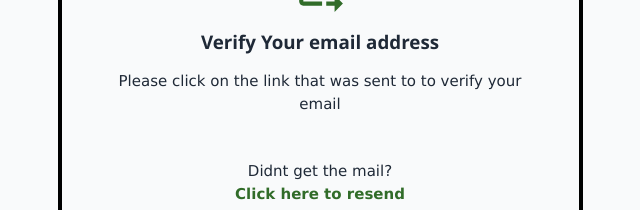
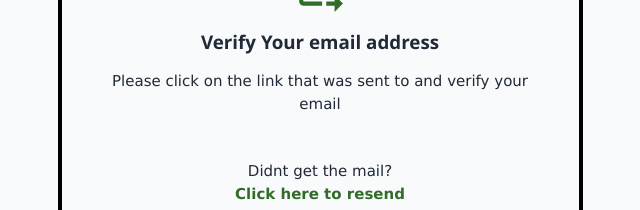
Before and after one commit to Haybeenita/ZERO-WASTE-MANAGEMENT, a React (Vite) app: page /verify in a window 1280 px wide. Shown: the part 290-500 px from the top of the page, without its empty margins (320-960 px from the left). Built offline with nearby package versions, Linux system fonts and the light colour scheme.

Commit message:
"Added live payment"

```diff
--- a/src/components/inc/header.jsx
+++ b/src/components/inc/header.jsx
@@ -6,7 +6,7 @@ const DashboardHeader = ({title = "", handleToggle = () => {} }) => {
   const {authUser,userProfileImage} = useContext(authContext)
   const defaultImg= 'https://img.freepik.com/free-psd/3d-illustration-with-online-avatar_23-2151303093.jpg?w=740&t=st=1714383402~exp=1714384002~hmac=a7006916eebb9e0d64a21d87218a9a225e0ed5879ef11d25468f8fab66f1de82'
   return (
-    <nav className="flex flex-wrap items-center px-0 transition-all shadow-md 0px 3px 8px; duration-250 ease-soft-in lg:flex-nowrap lg:justify-start sticky top-0 z-50">
+    <nav className="flex flex-wrap items-center px-0 transition-all shadow-md 0px 3px 8px; duration-250 ease-soft-in lg:flex-nowrap lg:justify-start sticky top-0 z-[99999999999999]">
       <div className="flex items-center justify-between w-full px-4 py-1 mx-auto flex-wrap-inherit">
         <nav>
           <ol className="flex flex-wrap xl:pt-1 pt-10  mr-12 bg-transparent rounded-lg sm:mr-16">
--- a/src/pages/EmailVerification/verificationPage.jsx
+++ b/src/pages/EmailVerification/verificationPage.jsx
@@ -5,8 +5,9 @@ import { useContext } from "react";
 import { authContext } from "../../Providers";
 
 const Verify = ()=>{
-    const { authUser} = useContext(authContext);
+    const {authUser,bookingform} = useContext(authContext);
     console.log(authUser);
+    console.log(bookingform);
 
     return (
         <>
@@ -14,7 +15,7 @@ const Verify = ()=>{
             <div className="border-4 border-black md:h-[30rem] h-[25rem] md:w-[35rem] w-[25rem] flex flex-col  items-center">
                 <MdForwardToInbox className="text-[#316c29] size-[50px] mt-[5rem]"   />
                 <h3 className="font-bold text-xl py-[1rem]">Verify Your email address</h3>
-                <p className="pb-[3rem] px-[3rem] text-center">Please click on the link that was sent to <span className="font-bold ">{authUser?.data?.email} </span>to verify your email</p>
+                <p className="pb-[3rem] px-[3rem] text-center">Please click on the link that was sent to <span className="font-bold ">{authUser?.email} </span>and verify your email</p>
                 <p>Didnt get the mail?</p>
                 <p className="text-[#316c29] cursor-pointer font-bold" ><Link to='/Register'>Click here to resend</Link></p>
             </div>
--- a/src/pages/Payment/PaystackIntegration.jsx
+++ b/src/pages/Payment/PaystackIntegration.jsx
@@ -24,9 +24,9 @@ const PaystackIntegration = () => {
 
     const payStack = new PaystackPop();
 
-
+    //old key:pk_test_907eb64312b409f14c9d14559c314ff3aaf6554e
     payStack.newTransaction({
-      key: "pk_test_907eb64312b409f14c9d14559c314ff3aaf6554e",
+      key: "pk_live_93da2e5f3cc2c7afa7da15c6056f3742151bafcf",
       amount: getPrice(bookingform) * 100,
       ref:processingBooking.id.toString(),
       email,
--- a/src/pages/dashboard/Orders/Orders.jsx
+++ b/src/pages/dashboard/Orders/Orders.jsx
@@ -67,7 +67,7 @@ const token = localStorage.getItem('token')
           history
         </h3>
         <div className="overflow-x-auto lg:mr-[2rem] mr-[1rem]">
-          <table className="table lg:table-md table-xs text-[#212122] font-medium">
+        <table className="table lg:table-md table-xs text-[#212122] font-medium">
             <thead className="text-[#212122] font-semibold capitalize lg:text-lg text-sm">
               <tr>
                 <th>s/n</th>
--- a/src/pages/dashboard/RequestPickup/RequestPickup.jsx
+++ b/src/pages/dashboard/RequestPickup/RequestPickup.jsx
@@ -157,7 +157,7 @@ const BookingPage = () => {
               value={bookingform.waste_type}
               name="waste_type"
             >
-              <option disabled value="" className="font-semibold text-md">
+              <option  value="" className="font-semibold text-md">
                 Type of Waste
               </option>
               <option value="Organic">Organic</option>
```
